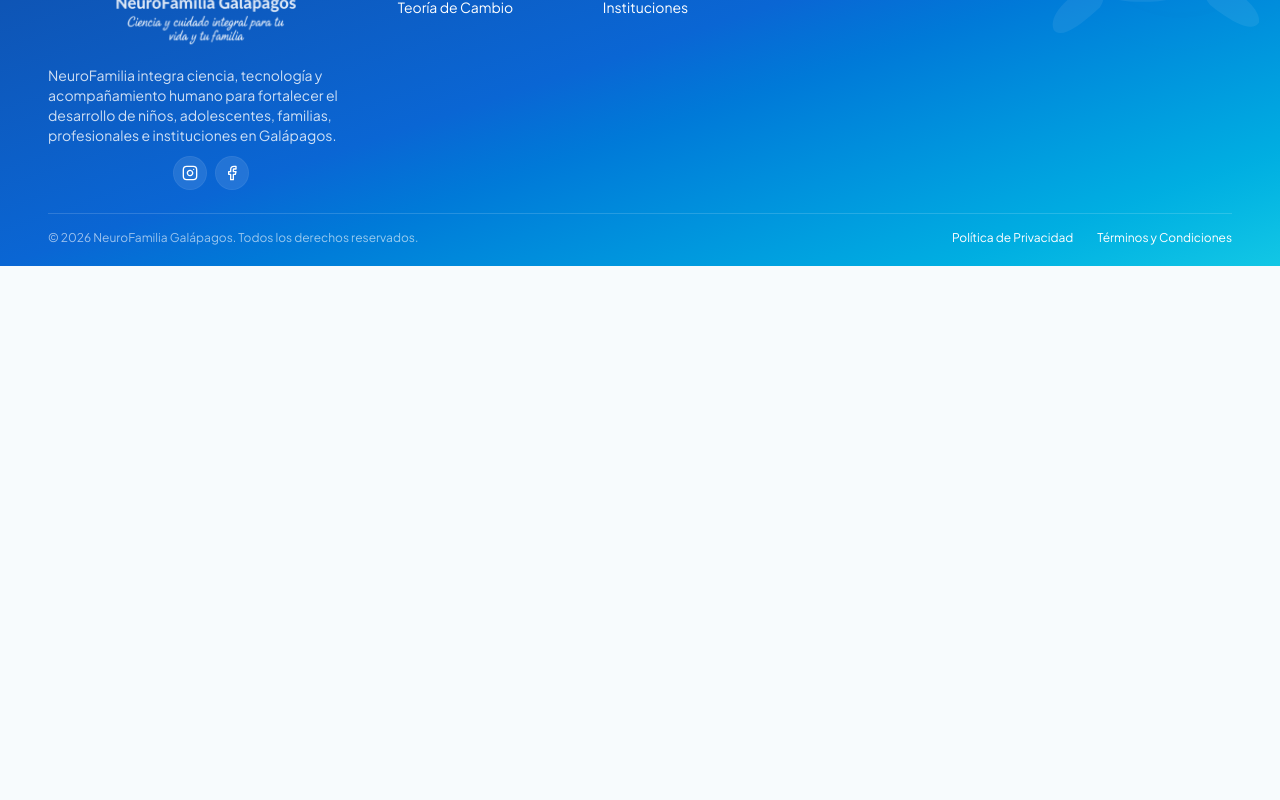
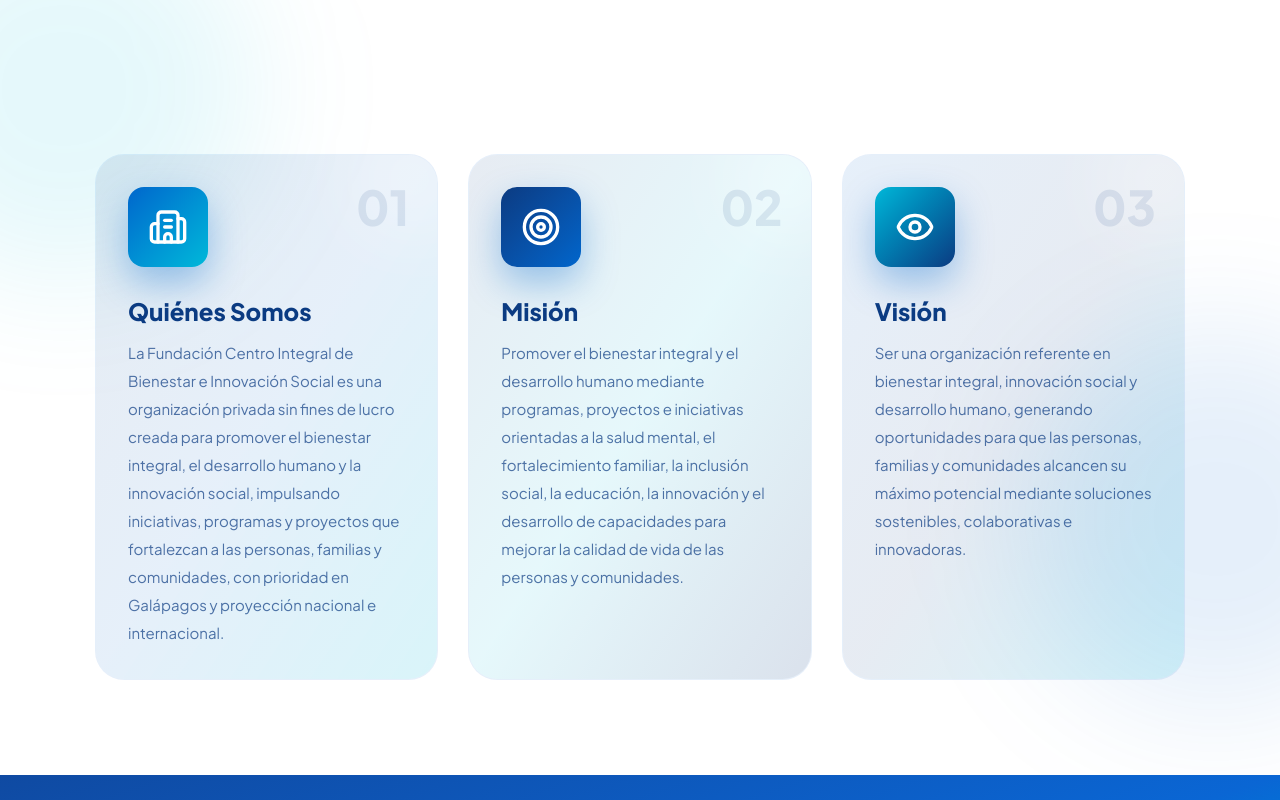
Before and after one commit to nelita0412-afk/NeuroFamilia-AI, a Next.js app in the folder apps/web/: page / in a window 1280 px wide. Shown: the part 2020-2820 px from the top of the page. Before the commit the page ends 2286 px from the top, so only its background shows below. Built offline with nearby package versions, Linux system fonts and the light colour scheme.

Commit message:
feat(web): sección Fundación en Inicio - Quiénes Somos, Misión y Visión en tarjetas premium 01/02/03

```diff
--- a/apps/web/src/app/page.tsx
+++ b/apps/web/src/app/page.tsx
@@ -4,6 +4,7 @@ import { LandingPage } from '@/components/landing/landing-page';
 import { LandingNavbar } from '@/components/landing/navbar';
 import { HeroSection } from '@/components/landing/sections/hero';
 import { ImpactReachedSection } from '@/components/landing/sections/impact-reached';
+import { FoundationSection } from '@/components/landing/sections/foundation';
 import { LandingFooter } from '@/components/landing/footer';
 
 export const metadata: Metadata = {
@@ -18,6 +19,7 @@ export default function Home() {
       <LandingNavbar />
       <HeroSection />
       <ImpactReachedSection />
+      <FoundationSection />
       <LandingFooter />
     </LandingPage>
   );
--- a/apps/web/src/components/landing/landing-page.tsx
+++ b/apps/web/src/components/landing/landing-page.tsx
@@ -69,6 +69,24 @@ export function LandingPage({ page, children }: { page: LandingPageKey; children
             stagger: 0.12,
             ease: 'power2.out',
             scrollTrigger: { trigger: '.js-impact-reached', start: 'top 80%', once: true },
+            clearProps: 'transform,opacity',
+          });
+
+          /* Fundación — tarjetas premium 01/02/03 (reveal único) */
+          gsap.timeline({
+            scrollTrigger: { trigger: '.js-foundation', start: 'top 70%', end: 'bottom 55%', scrub: 0.4 },
+          })
+            .from('.js-foundation-kicker', { y: 24, opacity: 0, duration: 0.5 }, 0)
+            .from('.js-foundation-title', { y: 30, opacity: 0, duration: 0.6 }, 0.15)
+            .from('.js-foundation-body', { y: 24, opacity: 0, duration: 0.7 }, 0.3);
+          gsap.from('.js-foundation-card', {
+            y: 50,
+            opacity: 0,
+            scale: 0.95,
+            duration: 0.7,
+            stagger: 0.14,
+            ease: 'power2.out',
+            scrollTrigger: { trigger: '.js-foundation', start: 'top 80%', once: true },
             clearProps: 'transform,opacity',
           });
         }
--- /dev/null
+++ b/apps/web/src/components/landing/sections/foundation.tsx
@@ -0,0 +1,87 @@
+import { Building2, Eye, Target } from 'lucide-react';
+
+const CARD_CONTENT = [
+  {
+    num: '01',
+    icon: Building2,
+    title: 'Quiénes Somos',
+    detail:
+      'La Fundación Centro Integral de Bienestar e Innovación Social es una organización privada sin fines de lucro creada para promover el bienestar integral, el desarrollo humano y la innovación social, impulsando iniciativas, programas y proyectos que fortalezcan a las personas, familias y comunidades, con prioridad en Galápagos y proyección nacional e internacional.',
+    gradient: 'from-[#0B3B82]/10 via-[#0066CC]/10 to-[#00B8D9]/15',
+    iconBg: 'from-[#0066CC] to-[#00B8D9]',
+  },
+  {
+    num: '02',
+    icon: Target,
+    title: 'Misión',
+    detail:
+      'Promover el bienestar integral y el desarrollo humano mediante programas, proyectos e iniciativas orientadas a la salud mental, el fortalecimiento familiar, la inclusión social, la educación, la innovación y el desarrollo de capacidades para mejorar la calidad de vida de las personas y comunidades.',
+    gradient: 'from-[#0B3B82]/10 via-[#00B8D9]/10 to-[#0B3B82]/15',
+    iconBg: 'from-[#0B3B82] to-[#0066CC]',
+  },
+  {
+    num: '03',
+    icon: Eye,
+    title: 'Visión',
+    detail:
+      'Ser una organización referente en bienestar integral, innovación social y desarrollo humano, generando oportunidades para que las personas, familias y comunidades alcancen su máximo potencial mediante soluciones sostenibles, colaborativas e innovadoras.',
+    gradient: 'from-[#0066CC]/10 via-[#0B3B82]/10 to-[#00B8D9]/15',
+    iconBg: 'from-[#00B8D9] to-[#0B3B82]',
+  },
+];
+
+export function FoundationSection() {
+  return (
+    <section
+      id="fundacion"
+      className="js-foundation relative overflow-hidden bg-white py-24"
+    >
+      <span
+        className="pointer-events-none absolute -left-32 top-16 h-96 w-96 rounded-full bg-[#00B8D9]/10 blur-3xl"
+        aria-hidden="true"
+      />
+      <span
+        className="pointer-events-none absolute -right-32 bottom-16 h-96 w-96 rounded-full bg-[#0066CC]/10 blur-3xl"
+        aria-hidden="true"
+      />
+
+      <div className="relative z-10 mx-auto max-w-6xl px-5 sm:px-8">
+        <div className="mx-auto max-w-3xl text-center">
+          <p className="js-foundation-kicker text-xs font-bold uppercase tracking-[0.3em] text-[#0066CC]">
+            La Fundación
+          </p>
+          <h2 className="js-foundation-title mt-4 text-2xl font-extrabold leading-tight text-[#0B3B82] sm:text-4xl">
+            Fundación Centro Integral de Bienestar e Innovación Social
+          </h2>
+          <p className="js-foundation-body mx-auto mt-5 max-w-2xl text-base leading-7 text-[#0B3B82]/70 sm:text-lg">
+            La organización que impulsa NeuroFamilia Galápagos.
+          </p>
+        </div>
+
+        <ul className="mt-14 grid gap-8 md:grid-cols-3">
+          {CARD_CONTENT.map(({ num, icon: Icon, title, detail, gradient, iconBg }) => (
+            <li
+              key={num}
+              className="js-foundation-card group relative overflow-hidden rounded-[28px] p-8 ring-1 ring-[#0066CC]/10 transition-[transform,box-shadow] duration-300 hover:-translate-y-2 hover:shadow-[0_32px_64px_rgba(11,59,130,0.18)]"
+            >
+              <span
+                className={`pointer-events-none absolute inset-0 bg-gradient-to-br ${gradient}`}
+              />
+              <span className="pointer-events-none absolute -right-8 -top-8 h-28 w-28 rounded-full bg-white/40 blur-2xl" />
+              <span className="absolute right-7 top-7 text-5xl font-extrabold text-[#0B3B82]/10">
+                {num}
+              </span>
+              <span
+                className={`relative grid h-20 w-20 place-items-center rounded-2xl bg-gradient-to-br ${iconBg} text-white shadow-[0_16px_36px_rgba(0,102,204,0.35)] transition-transform duration-300 group-hover:rotate-3 group-hover:scale-110`}
+              >
+                <Icon className="h-10 w-10" />
+              </span>
+              <h3 className="relative mt-7 text-2xl font-extrabold text-[#0B3B82]">{title}</h3>
+              <p className="relative mt-3 text-[15px] leading-7 text-[#0B3B82]/70">{detail}</p>
+            </li>
+          ))}
+        </ul>
+      </div>
+    </section>
+  );
+}
```
